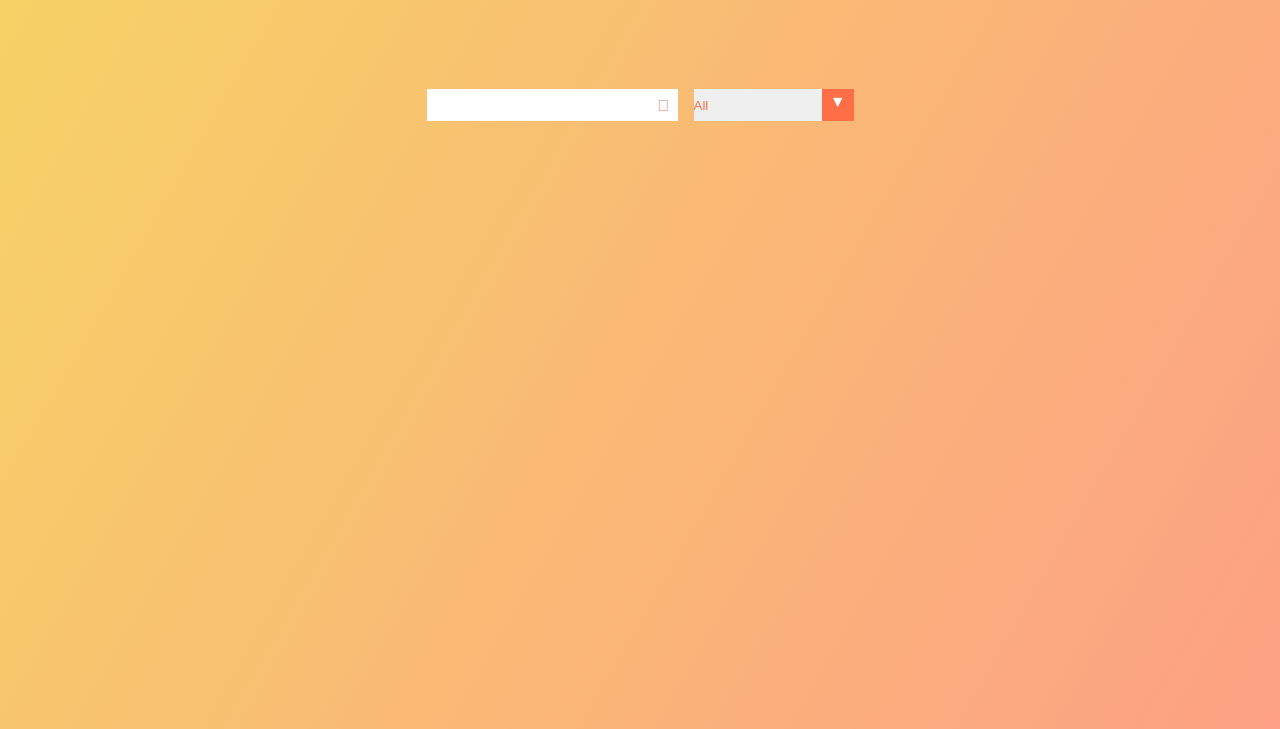
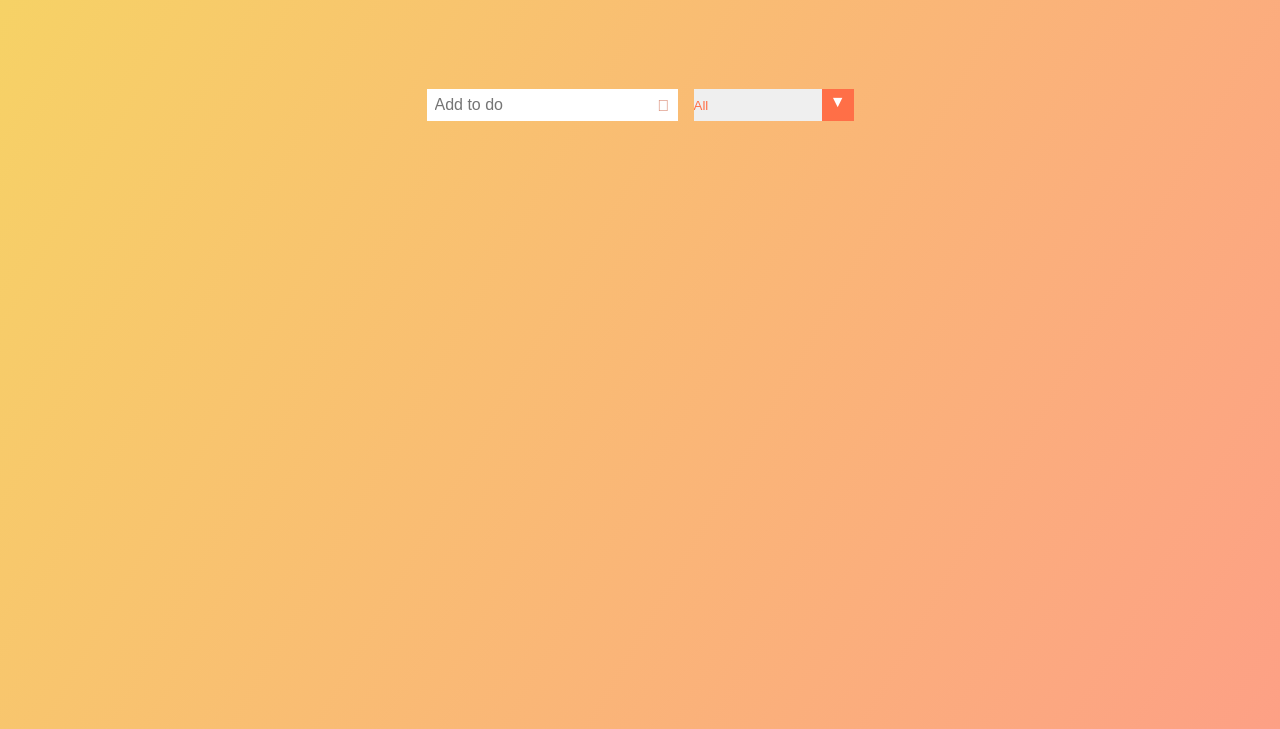
Before and after one commit to Rich8211/ToDoList, a plain HTML site: page index.html in a window 1280 px wide. Shown: the part 71-800 px from the top of the page. Drawn offline with Linux system fonts and the light colour scheme.

Commit message:
add placeholder

```diff
--- a/index.html
+++ b/index.html
@@ -21,7 +21,7 @@
             <h1>To Do's</h1>
         </header>
         <form action="">
-            <input type="text" class="todo-input">
+            <input type="text" class="todo-input" placeholder="Add to do">
             <button class="todo-button" type="submit">
                 <i class="fas fa-plus-square"></i>
             </button>
```
